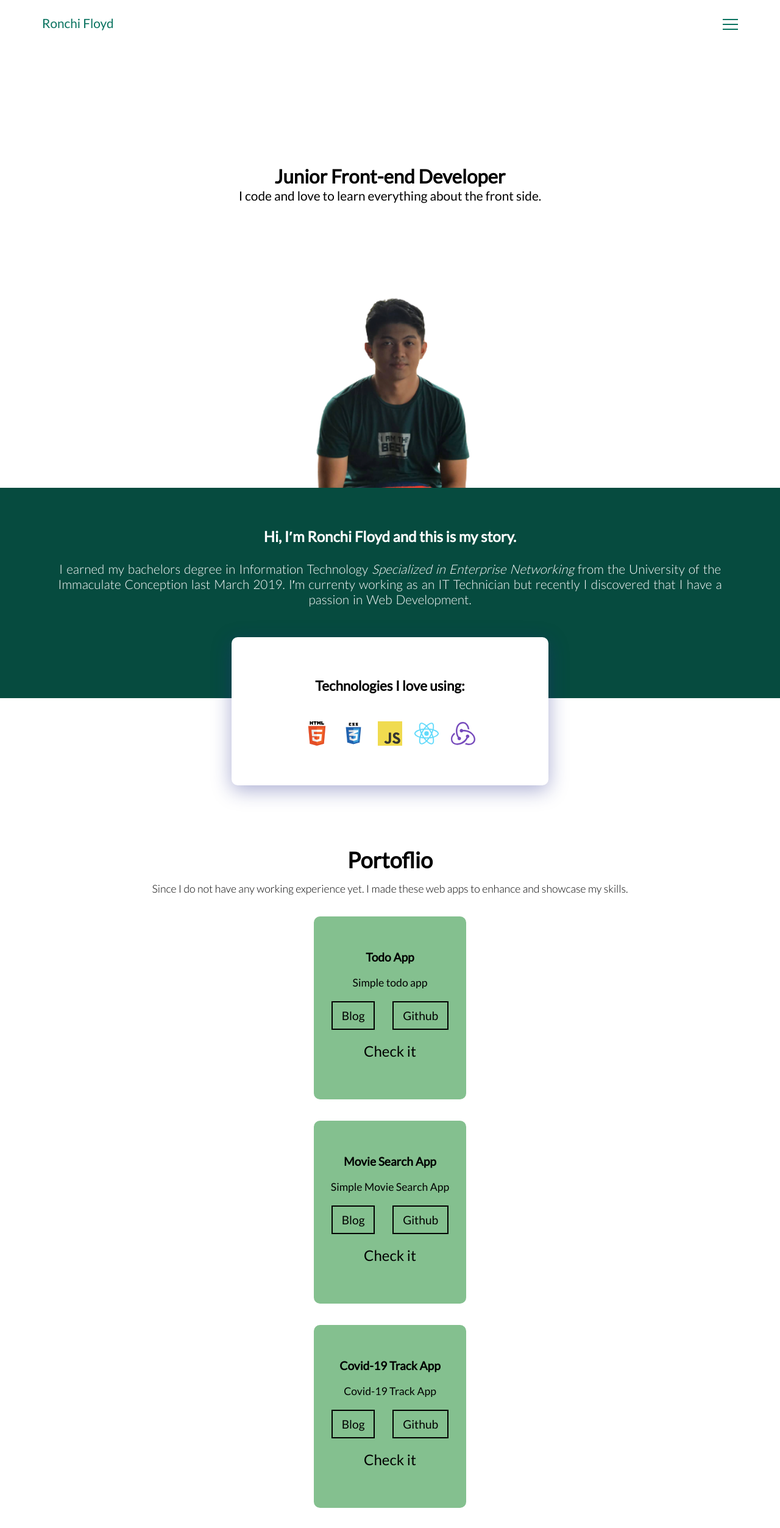
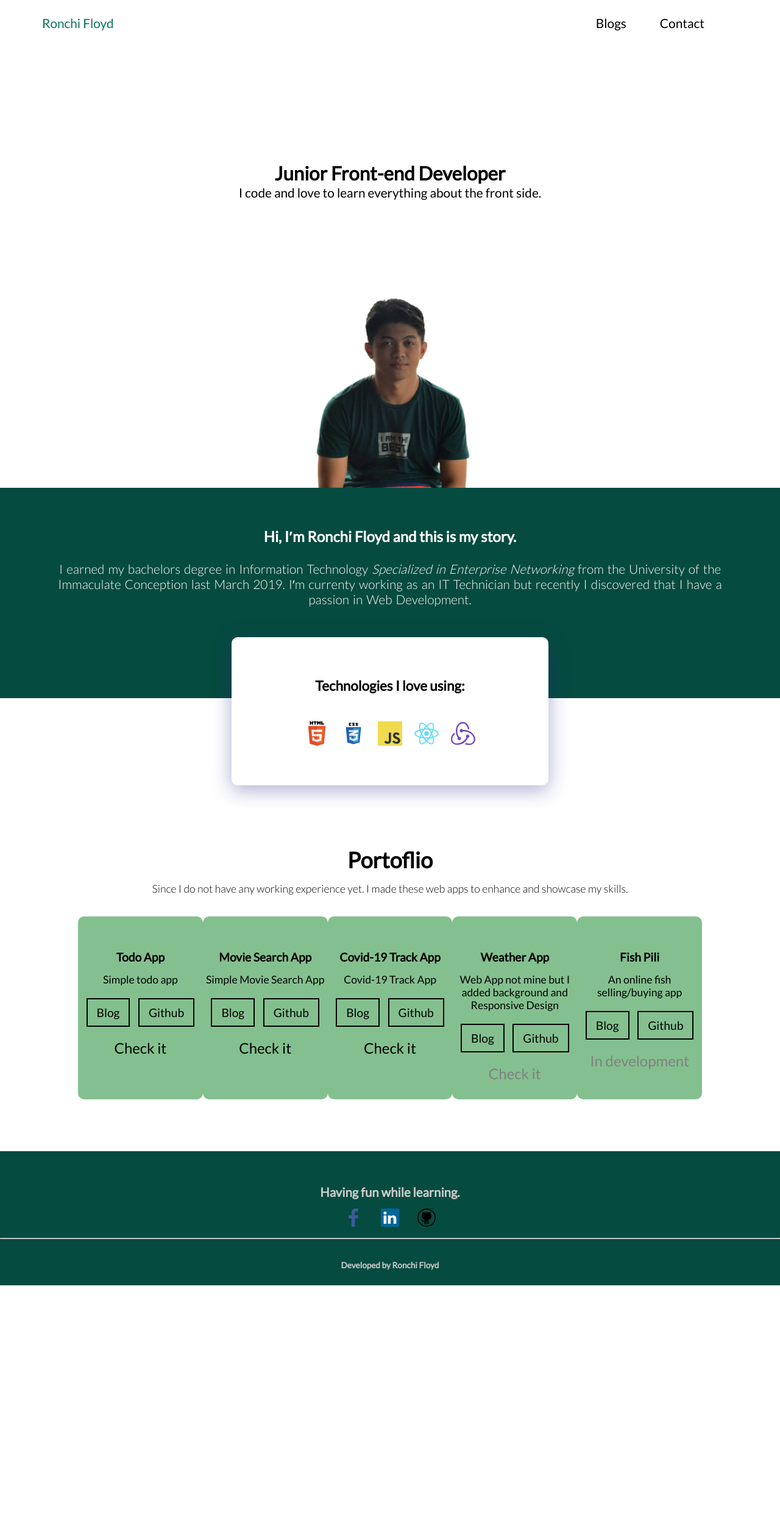
Before and after one commit to RonchiTech/ronchi-portfolio, a React (Create React App) app: page / in a window 1280 px wide. Shown: the top 2506 px of the page at 61% size. After the commit the page ends 2108 px from the top, so only its background shows below. Built offline with nearby package versions, Linux system fonts and the light colour scheme.

Commit message:
added responsive design

```diff
--- a/src/UI/Cards/Card.module.css
+++ b/src/UI/Cards/Card.module.css
@@ -4,8 +4,7 @@
     height: 300px;
     background-color: #84c08f;
     border-radius: 10px;
-    display: flex;
-    flex-direction: column;
+
 }
 .Card h2 {
     padding-top: 55px;
--- a/src/UI/Cards/CardList.jsx
+++ b/src/UI/Cards/CardList.jsx
@@ -1,8 +1,9 @@
 import React from 'react';
 import Card from './Card';
+import classes from './CardList.module.css'
 const CardList = () => {
   return (
-    <>
+    <div className={classes.CardList}>
       <Card
         title="Todo App"
         description="Simple todo app"
@@ -32,7 +33,7 @@ const CardList = () => {
         github="https://github.com/RonchiTech/fishpili"
         label='In development'
       />
-    </>
+    </div>
   );
 };
 export default CardList;
--- /dev/null
+++ b/src/UI/Cards/CardList.module.css
@@ -0,0 +1,10 @@
+.CardList {
+  display: flex;
+  flex-direction: column;
+}
+@media screen and (min-width: 64rem) {
+    .CardList {
+    flex-direction: row;
+    margin-bottom: 50px;
+}
+}
--- a/src/components/Footer/Footer.jsx
+++ b/src/components/Footer/Footer.jsx
@@ -29,6 +29,8 @@ const footer = () => {
           </li>
         </ul>
       </div>
+      <hr/>
+      <h3>Developed by Ronchi Floyd</h3>
     </footer>
   );
 };
--- a/src/components/Footer/Footer.module.css
+++ b/src/components/Footer/Footer.module.css
@@ -1,8 +1,8 @@
 .Footer {
   background-color: #064b3f;
-  padding-top: 25px;
+  padding-top: 55px;
   color: #cccccc;
-  height: 150px;
+
   font-size: 0.85rem;
   text-align: center;
 }
@@ -23,3 +23,8 @@ margin: 0 auto;
   width: 30px;
   height: 30px;
 }
+.Footer h3{
+    margin-top: 35px;
+    font-size: .85rem;
+    padding-bottom: 25px;
+}
--- a/src/components/Main/Navbar/MobileNav/MobileNav.jsx
+++ b/src/components/Main/Navbar/MobileNav/MobileNav.jsx
@@ -5,8 +5,7 @@ const MobileNav = () => {
   return (
     <div className={classes.MobileNav}>
       <ul>
-        <li>About Me</li>
-        <li>Portfolio</li>
+        <li>Blogs</li>
         <li>Contact</li>
       </ul>
     </div>
--- a/src/components/Main/Navbar/Navbar.jsx
+++ b/src/components/Main/Navbar/Navbar.jsx
@@ -41,8 +41,7 @@ const Navbar = () => {
           <div className={classes.bar3}></div>
         </div>
         <ul>
-          <li>About Me</li>
-          <li>Portfolio</li>
+          <li>Blogs</li>
           <li>Contact</li>
         </ul>
       </nav>
--- a/src/components/Main/Navbar/Navbar.module.css
+++ b/src/components/Main/Navbar/Navbar.module.css
@@ -13,10 +13,10 @@
   color: #09725f;
 }
 .Navbar ul {
-  display: flex;
   display: none;
   visibility: hidden;
 }
+
 .Navbar li {
   list-style: none;
   margin-right: 55px;
@@ -53,3 +53,12 @@
   -webkit-transform: rotate(45deg) translate(-8px, -5);
   transform: rotate(45deg) translate(-8px, -5px);
 }
+@media screen and (min-width: 64rem) {
+  .Navbar ul {
+    display: flex;
+    visibility: visible;
+  }
+  .HamburgerIcon {
+    display: none;
+  }
+}
```
Also changed, not shown: src/components/Main/Main.module.css (line endings or trailing spaces).
